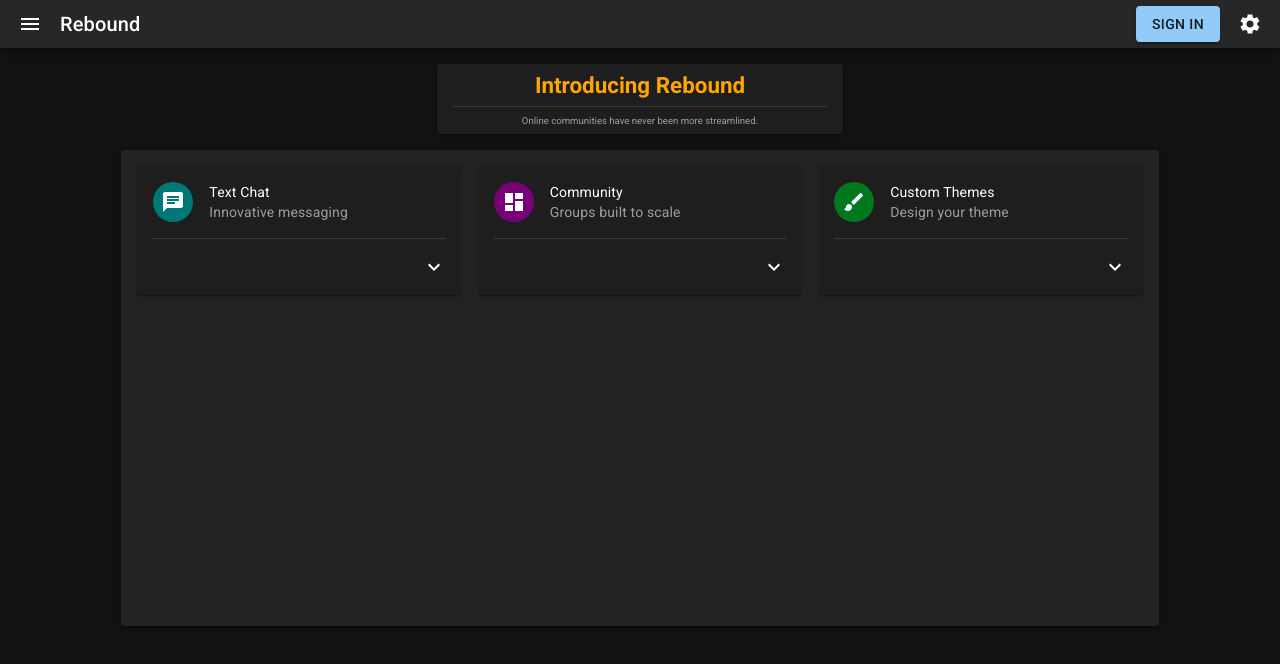
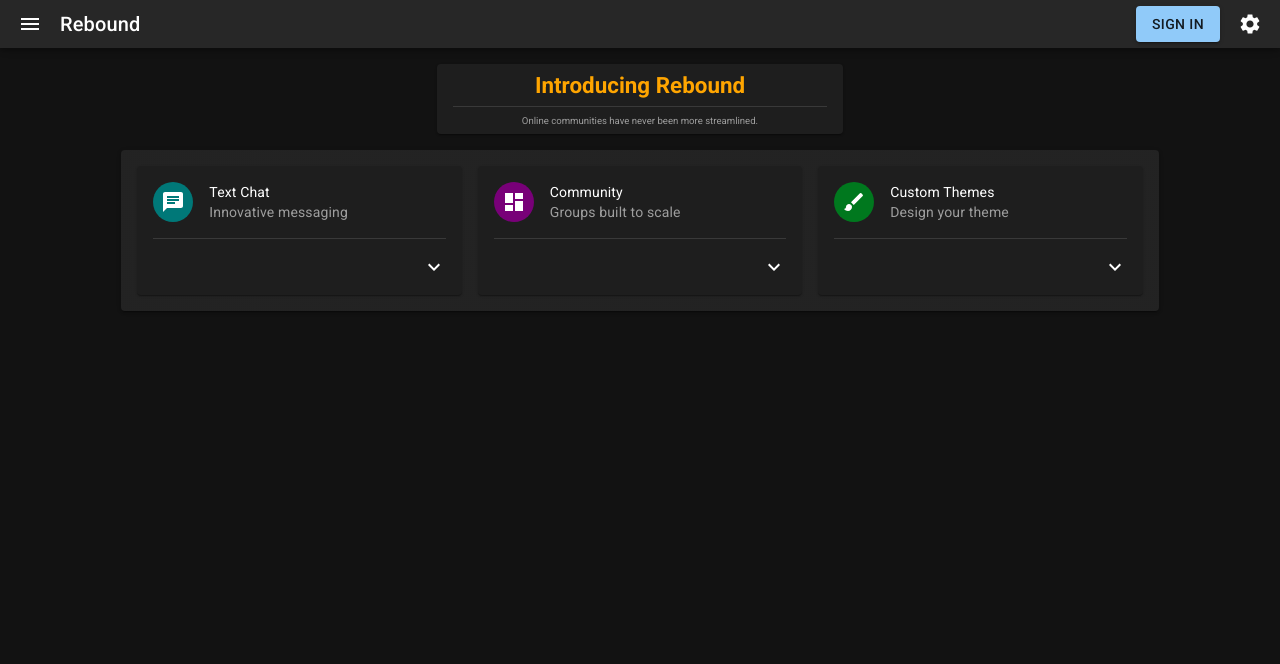
Before and after one commit to BrandonCasa/rebound-app, a React (Create React App) app: page / in a window 1280 px wide. Shown: the top 664 px of the page. Built offline with nearby package versions, Linux system fonts and the light colour scheme; no server answers.

Commit message:
fixed black bar on ios

```diff
--- a/public/index.html
+++ b/public/index.html
@@ -4,7 +4,7 @@
     <meta charset="utf-8" />
     <link rel="icon" href="%PUBLIC_URL%/favicon.ico" />
     <link rel="stylesheet" href="https://fonts.googleapis.com/icon?family=Material+Icons" />
-    <meta name="viewport" content="initial-scale=1, width=device-width" />
+    <meta name="viewport" content="initial-scale=1, width=device-width, height=device-height" />
     <meta name="theme-color" content="#000000" />
     <meta name="description" content="The seamless social hub." />
     <link rel="apple-touch-icon" href="%PUBLIC_URL%/logo192.png" />
--- a/src/index.css
+++ b/src/index.css
@@ -1,5 +1,5 @@
 html {
-  height: 100%;
+  height: 100vh;
 }
 body {
   margin: 0;
--- a/src/routes/Landing/Landing.js
+++ b/src/routes/Landing/Landing.js
@@ -32,7 +32,7 @@ function LandingPage() {
       </Grid>
       <Grid container spacing={2} justifyContent="center" sx={{ pt: 0, pl: 2, pr: 2, pb: 2, flexGrow: 1 }}>
         <Grid item xs={10} height="100%">
-          <Paper elevation={2} sx={{ padding: 2, minHeight: "75%", maxHeight: "auto" }}>
+          <Paper elevation={2} sx={{ padding: 2, minHeight: "25%", maxHeight: "auto" }}>
             <Grid container spacing={2} justifyContent="center">
               <Grid item md={4} sm={6} xs={12}>
                 <ChatCard />
```
